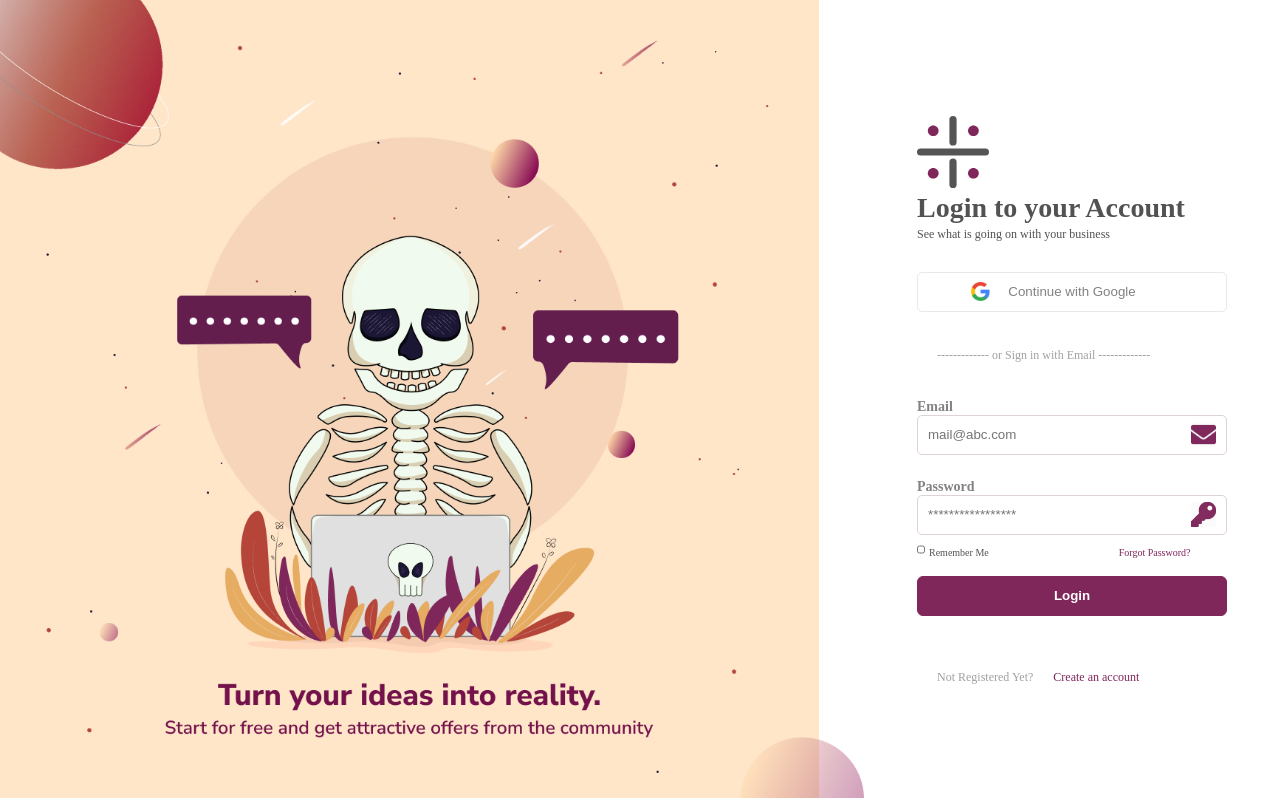
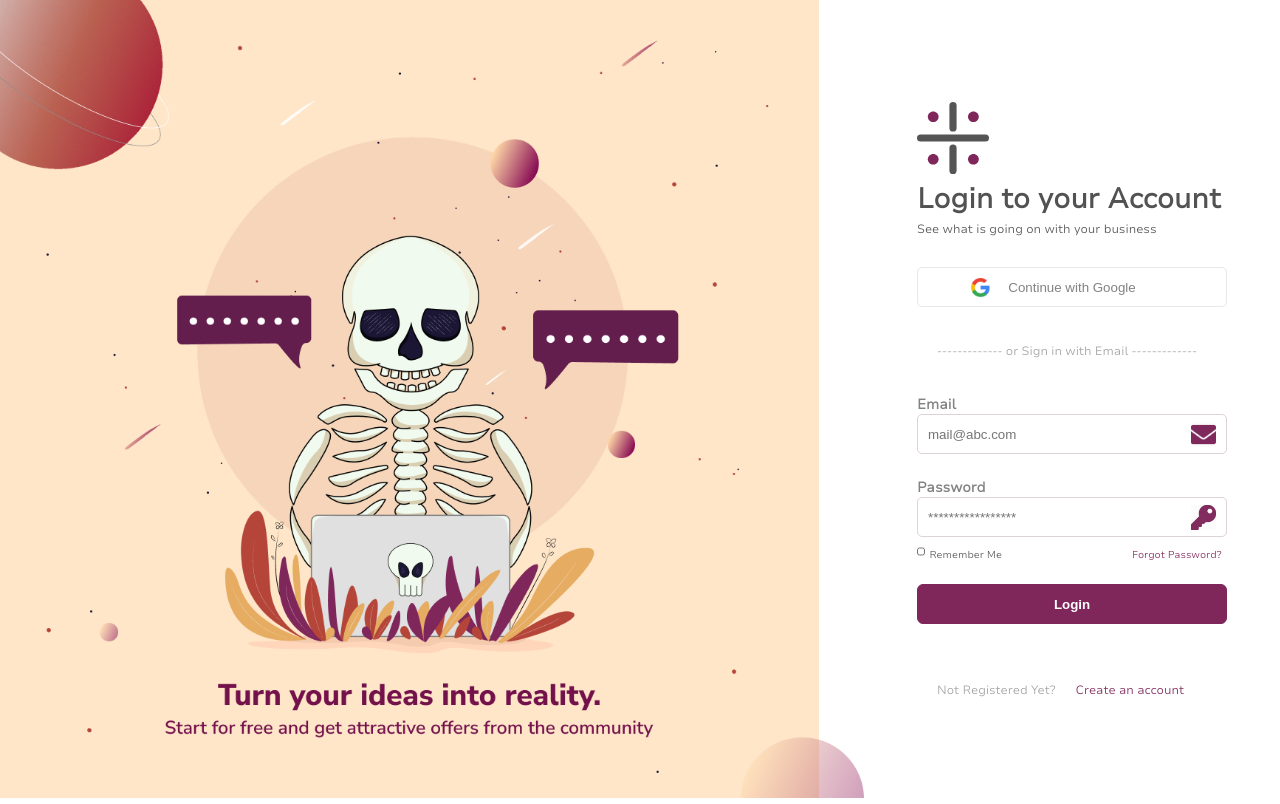
Before and after one commit to TamarImesashvili/login-login, a plain HTML site: page index.html in a window 1280 px wide. Drawn offline with Linux system fonts and the light colour scheme.

Commit message:
Update style.css

```diff
--- a/style.css
+++ b/style.css
@@ -20,6 +20,8 @@
 body {
     margin: 0;
     display: flex;
+    font-family: "myFont";
+
 }
 
 .icon {
```
